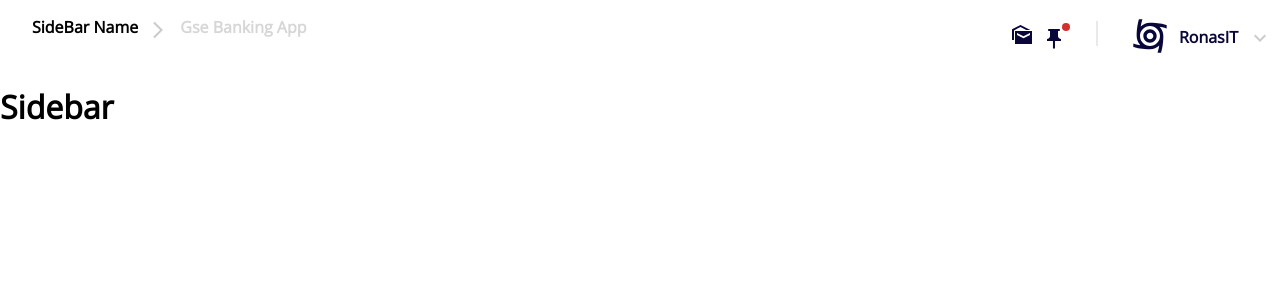
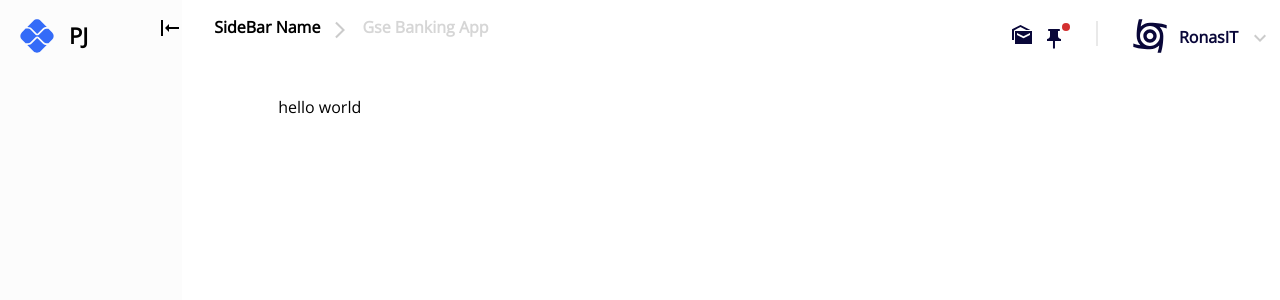
Before and after one commit to gloriaconcepto/sample-task-board, a React (Create React App) app: page / in a window 1280 px wide. Shown: the top 300 px of the page. Built offline with nearby package versions, Linux system fonts and the light colour scheme.

Commit message:
sidebar added

```diff
--- a/src/App.css
+++ b/src/App.css
@@ -92,3 +92,39 @@
   margin-top: 4px;
   position: absolute;
 }
+
+.layout-container{
+  display: flex;
+  justify-content: space-between;
+}
+
+.side-bar-countainer{
+  width: fit-content;
+  background: #FCFCFC;
+  height: 100vh;
+}
+
+.main-app-container{
+  margin-left: 6rem;
+  margin-top: 2rem;
+}
+
+.side-bar-countainer-items{
+  padding-left: 17px;
+    /* padding-right: 150px; */
+    padding-top: 1rem;
+}
+
+.side-bar-countainer-top-item{
+  display: flex;
+    justify-content: space-between;
+    flex-direction: row;
+}
+
+.side-bar-countainer-name{
+  margin-left: 12px;
+  margin-top: 4px;
+  font-weight: bolder;
+  /* opacity: 0.4; */
+  font-size: 22px;
+}
--- a/src/components/layout/Header.js
+++ b/src/components/layout/Header.js
@@ -46,6 +46,7 @@ const Headers = memo((props) => {
                     </section>
                 </section>
             </div>
+            <div className="main-app-container">hello world</div>
         </React.Fragment>
     );
 });
--- a/src/components/layout/Sidebar.js
+++ b/src/components/layout/Sidebar.js
@@ -1,17 +1,28 @@
+import { spacing } from "@mui/system";
 import React, { memo, useEffect, useState } from "react";
-
-
-const Sidebar= memo((props) => {
-
-
-    useEffect(() => {
-
-    }, []);
-
+import PixIcon from "@mui/icons-material/Pix";
+import VerticalAlignTopIcon from "@mui/icons-material/VerticalAlignTop";
+//    transform: rotate(270deg);
+const Sidebar = memo((props) => {
+    const [pushPosition, setPushPosition] = useState(70);
+    useEffect(() => {}, []);
 
     return (
         <React.Fragment>
-          <h1>Sidebar</h1>
+            <section className="side-bar-countainer-items">
+                <section className="side-bar-countainer-top-item">
+                    <div style={{ display: "flex" }}>
+                        <span>
+                            <PixIcon sx={{ color: "#346BF8", fontSize: 40 }} />
+                        </span>
+                        <span className="side-bar-countainer-name">PJ</span>
+                    </div>
+
+                    <div style={{ marginLeft: `${pushPosition}px`, cursor: "pointer" }}>
+                        <VerticalAlignTopIcon sx={{ transform: "rotate(270deg)" }} />
+                    </div>
+                </section>
+            </section>
         </React.Fragment>
     );
 });
--- a/src/components/layout/index.js
+++ b/src/components/layout/index.js
@@ -6,10 +6,14 @@ const Layout = memo((props) => {
     useEffect(() => {}, []);
 
     return (
-        <React.Fragment>
-            <Headers />
-            <Sidebar />
-        </React.Fragment>
+        <div className="layout-container">
+            <section className="side-bar-countainer">
+                <Sidebar />
+            </section>
+            <section style={{ width: "100%" }}>
+                <Headers />
+            </section>
+        </div>
     );
 });
 
```
